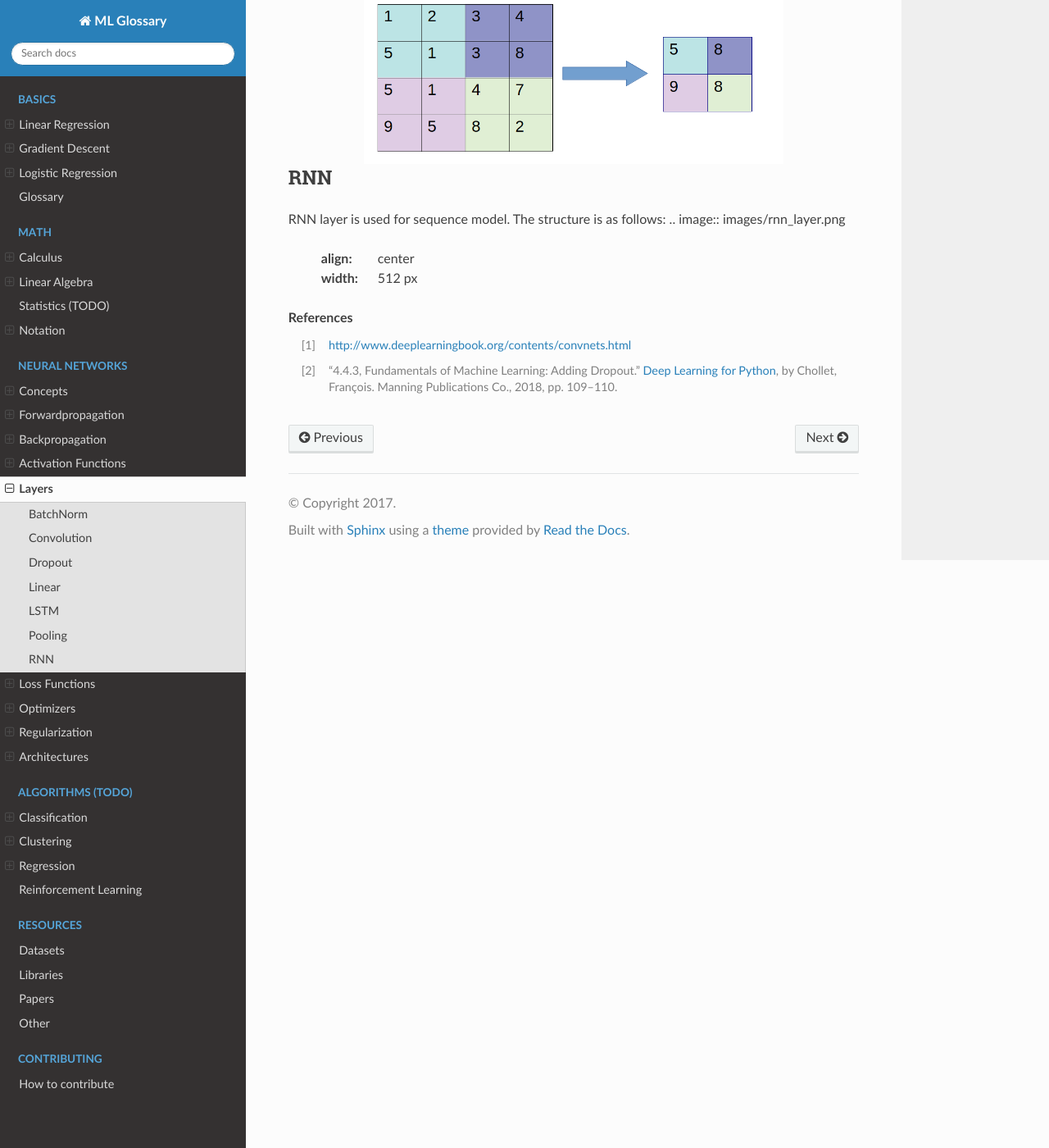
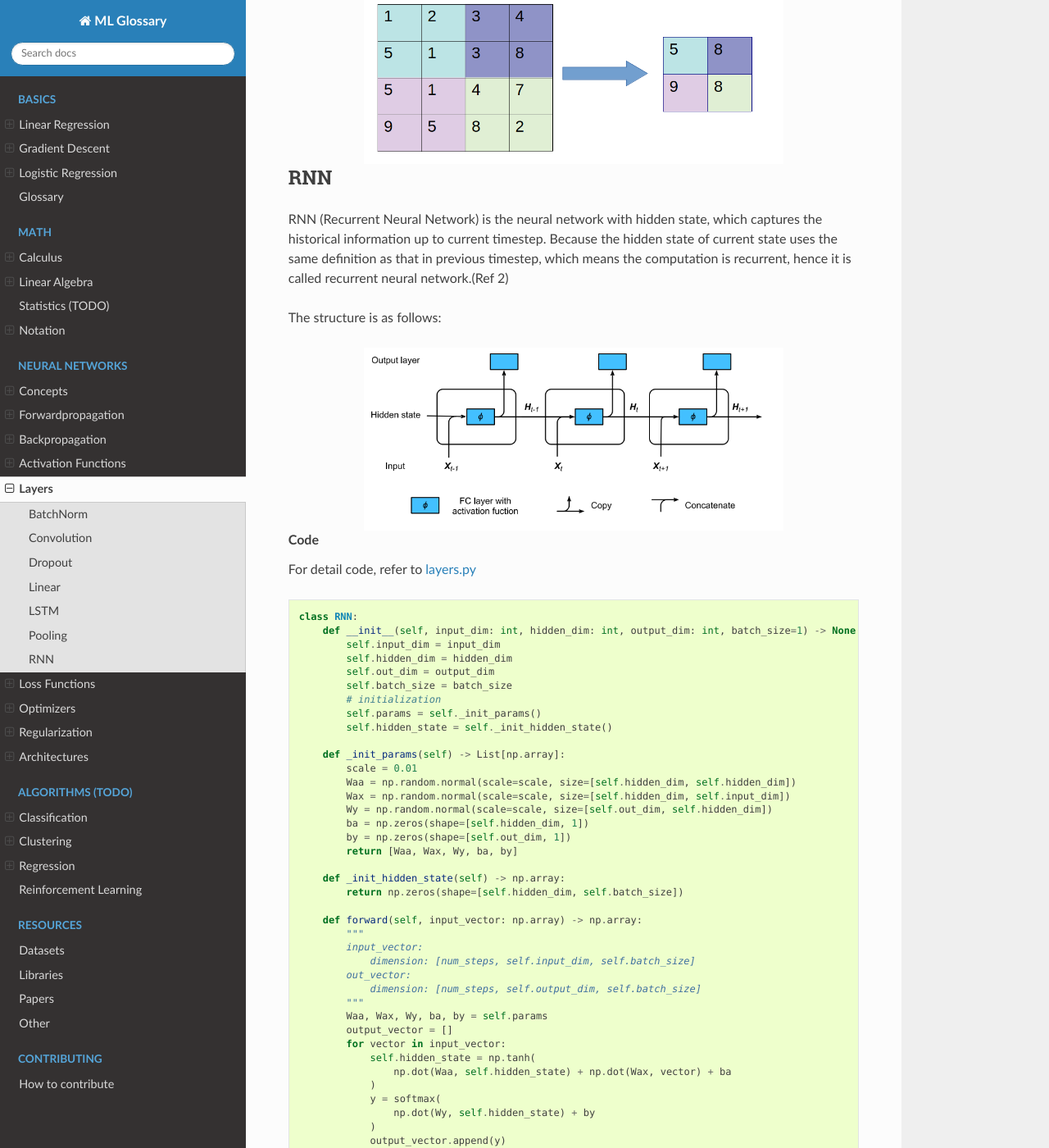
Before and after one commit to bfortuner/ml-glossary, a Sphinx documentation site: the page built from docs/layers.rst, in a window 1280 px wide and 1400 px high, scrolled down 5056 px. Shown: the whole window at 82% size. Built offline with Sphinx 7.4.7 and the Read the Docs theme 2.0.0, drawn with Linux system fonts in a browser that asks for light colours; pages that are not in the unit, such as notebooks, are missing from menus; some of the changed text lies outside the part shown.

Commit message:
finish rnn layer

```diff
--- a/docs/layers.rst
+++ b/docs/layers.rst
@@ -186,13 +186,92 @@ Average pooling layer calculates the average of pixels contained in the window.
 
 RNN
 ---
-RNN layer is used for sequence model. The structure is as follows:
+RNN (Recurrent Neural Network) is the neural network with hidden state, which captures the historical information up to current timestep. Because the hidden state of current state uses the same definition as that in previous timestep, which means the computation is recurrent, hence it is called recurrent neural network.(Ref 2)
+
+The structure is as follows:
+
 .. image:: images/rnn_layer.png
        :align: center
        :width: 512 px
+
+.. rubric:: Code
+For detail code, refer to `layers.py <https://github.com/bfortuner/ml-cheatsheet/blob/master/code/layers.py>`__
+
+.. code-block:: python
+
+    class RNN:
+        def __init__(self, input_dim: int, hidden_dim: int, output_dim: int, batch_size=1) -> None:
+            self.input_dim = input_dim
+            self.hidden_dim = hidden_dim
+            self.out_dim = output_dim
+            self.batch_size = batch_size
+            # initialization
+            self.params = self._init_params()
+            self.hidden_state = self._init_hidden_state()
+
+        def _init_params(self) -> List[np.array]:
+            scale = 0.01
+            Waa = np.random.normal(scale=scale, size=[self.hidden_dim, self.hidden_dim])
+            Wax = np.random.normal(scale=scale, size=[self.hidden_dim, self.input_dim])
+            Wy = np.random.normal(scale=scale, size=[self.out_dim, self.hidden_dim])
+            ba = np.zeros(shape=[self.hidden_dim, 1])
+            by = np.zeros(shape=[self.out_dim, 1])
+            return [Waa, Wax, Wy, ba, by]
+
+        def _init_hidden_state(self) -> np.array:
+            return np.zeros(shape=[self.hidden_dim, self.batch_size])
+
+        def forward(self, input_vector: np.array) -> np.array:
+            """
+            input_vector:
+                dimension: [num_steps, self.input_dim, self.batch_size]
+            out_vector:
+                dimension: [num_steps, self.output_dim, self.batch_size]
+            """
+            Waa, Wax, Wy, ba, by = self.params
+            output_vector = []
+            for vector in input_vector:
+                self.hidden_state = np.tanh(
+                    np.dot(Waa, self.hidden_state) + np.dot(Wax, vector) + ba
+                )
+                y = softmax(
+                    np.dot(Wy, self.hidden_state) + by
+                )
+                output_vector.append(y)
+            return np.array(output_vector)
+
+    if __name__ == "__main__":
+        input_data = np.array([
+            [
+                [1, 3]
+                , [2, 4]
+                , [3, 6]
+            ]
+            , [
+                [4, 3]
+                , [3, 4]
+                , [1, 5]
+            ]
+        ])
+        batch_size = 2
+        input_dim = 3
+        output_dim = 4
+        hidden_dim = 5
+        time_step = 2
+        rnn = RNN(input_dim=input_dim, batch_size=batch_size, output_dim=output_dim, hidden_dim=hidden_dim)
+        output_vector = rnn.forward(input_vector=input_data)
+        print("RNN:")
+        print(f"Input data dimensions: {input_data.shape}")
+        print(f"Output data dimensions {output_vector.shape}")
+        ## We will get the following output:
+        ##  RNN:
+        ## Input data dimensions: (2, 3, 2)
+        ## Output data dimensions (2, 4, 2)
+
 
 
 .. rubric:: References
 
 .. [1] http://www.deeplearningbook.org/contents/convnets.html
 .. [2] “4.4.3, Fundamentals of Machine Learning: Adding Dropout.” `Deep Learning for Python <https://www.manning.com/books/deep-learning-with-python>`_, by Chollet, François. Manning Publications Co., 2018, pp. 109–110.
+.. [3] `Dive into Deep Learning https://d2l.ai/index.html`_, by Zhang, Aston and Lipton, Zachary C. and Li, Mu and Smola, Alexander J.
```
Also changed, not shown: 1 other file.
